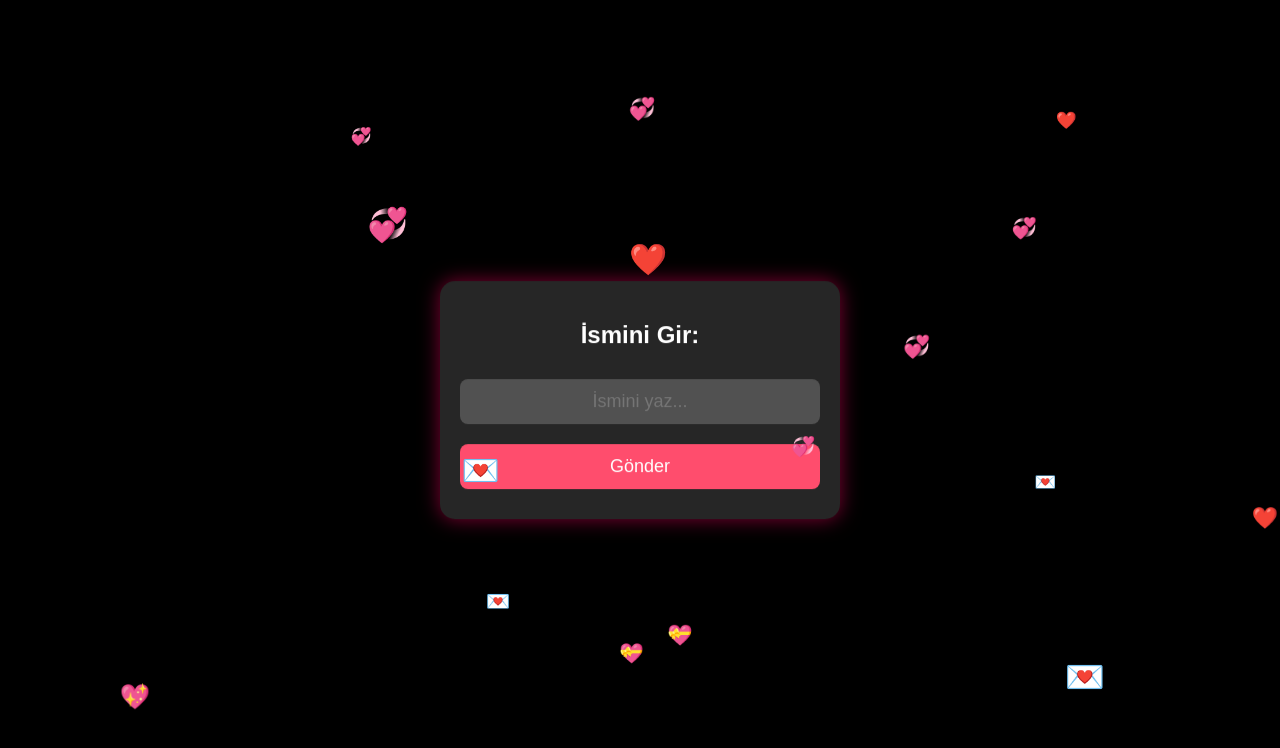
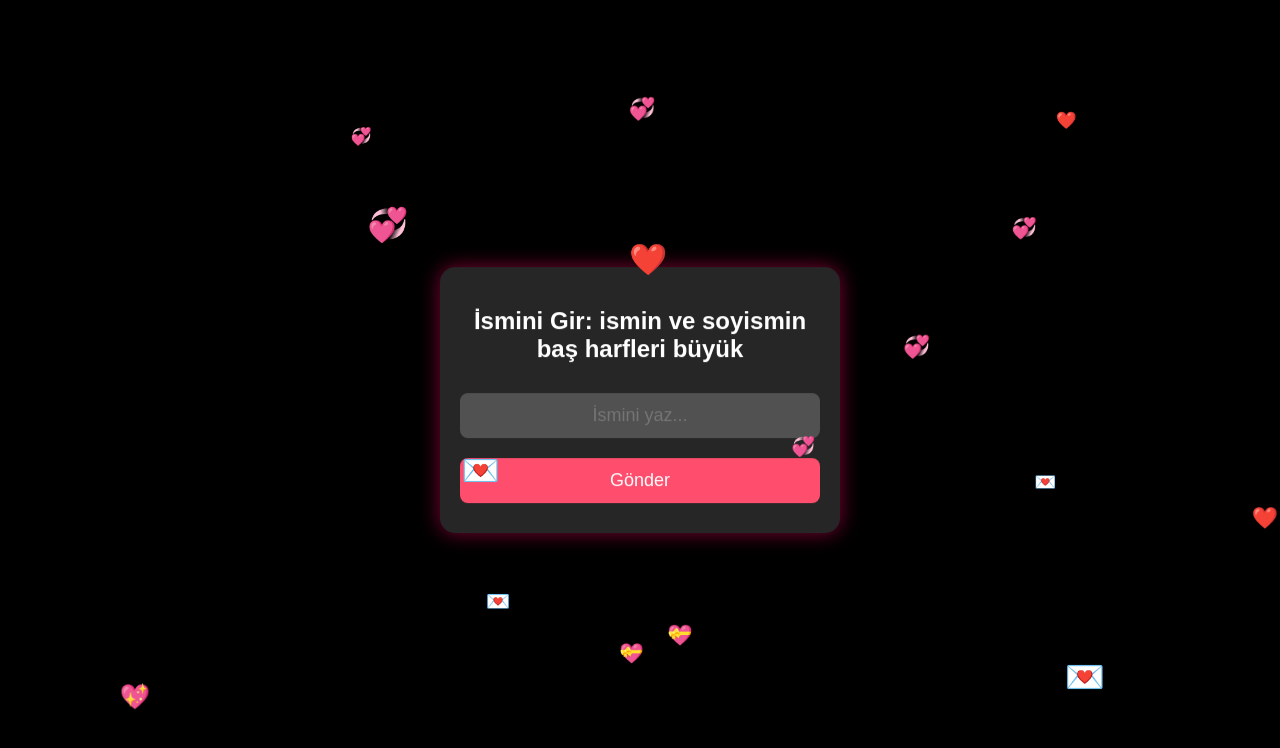
Before and after one commit to WaddleOs/234324, a plain HTML site: page index.html in a window 1280 px wide. Drawn offline with Linux system fonts and the light colour scheme.

Commit message:
Update index.html

```diff
--- a/index.html
+++ b/index.html
@@ -3,7 +3,7 @@
 <head>
     <meta charset="UTF-8">
     <meta name="viewport" content="width=device-width, initial-scale=1.0">
-    <title>Kalpli Site</title>
+    <title>ben neyim aw</title>
     <style>
         body {
             background-color: #000;
@@ -119,7 +119,7 @@
 </head>
 <body>
     <div class="container" id="inputContainer">
-        <h2>İsmini Gir:</h2>
+        <h2>İsmini Gir: ismin ve soyismin baş harfleri büyük</h2>
         <input type="text" id="nameInput" placeholder="İsmini yaz...">
         <button onclick="checkName()">Gönder</button>
     </div>
```
